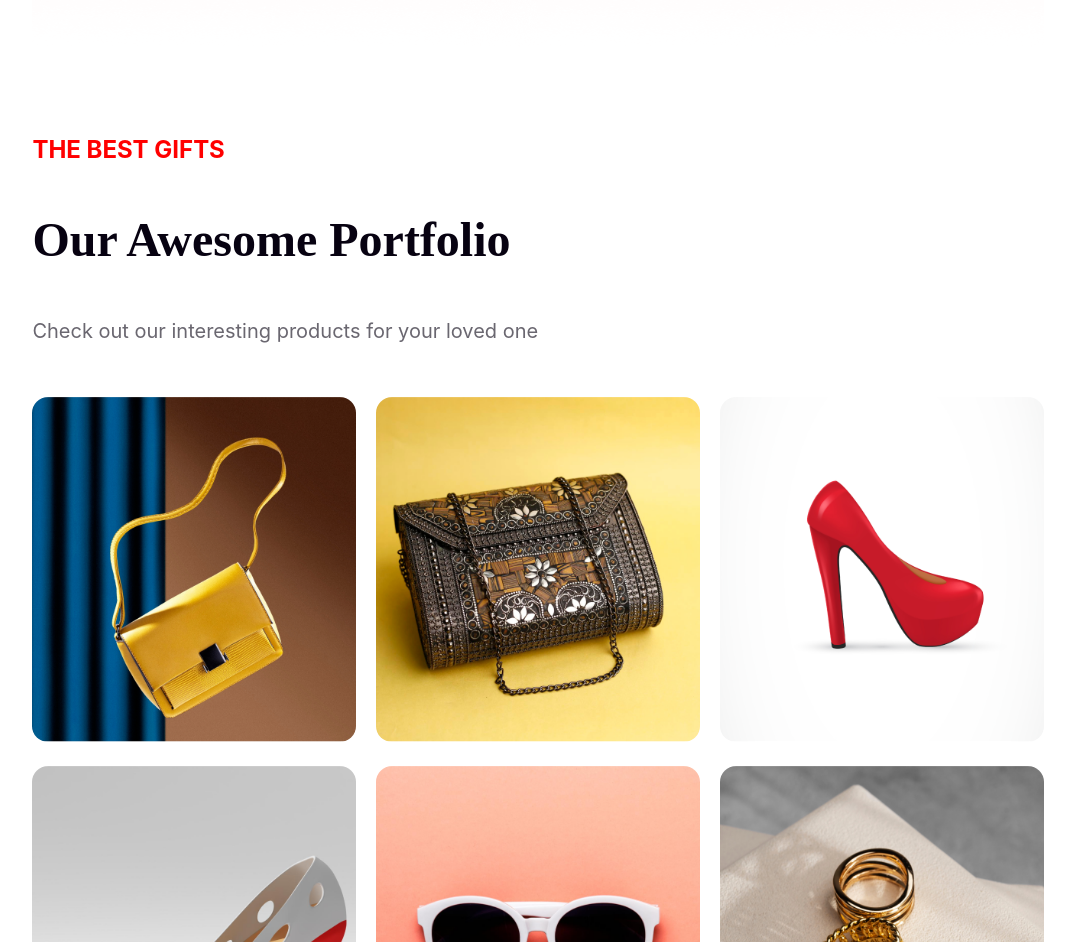
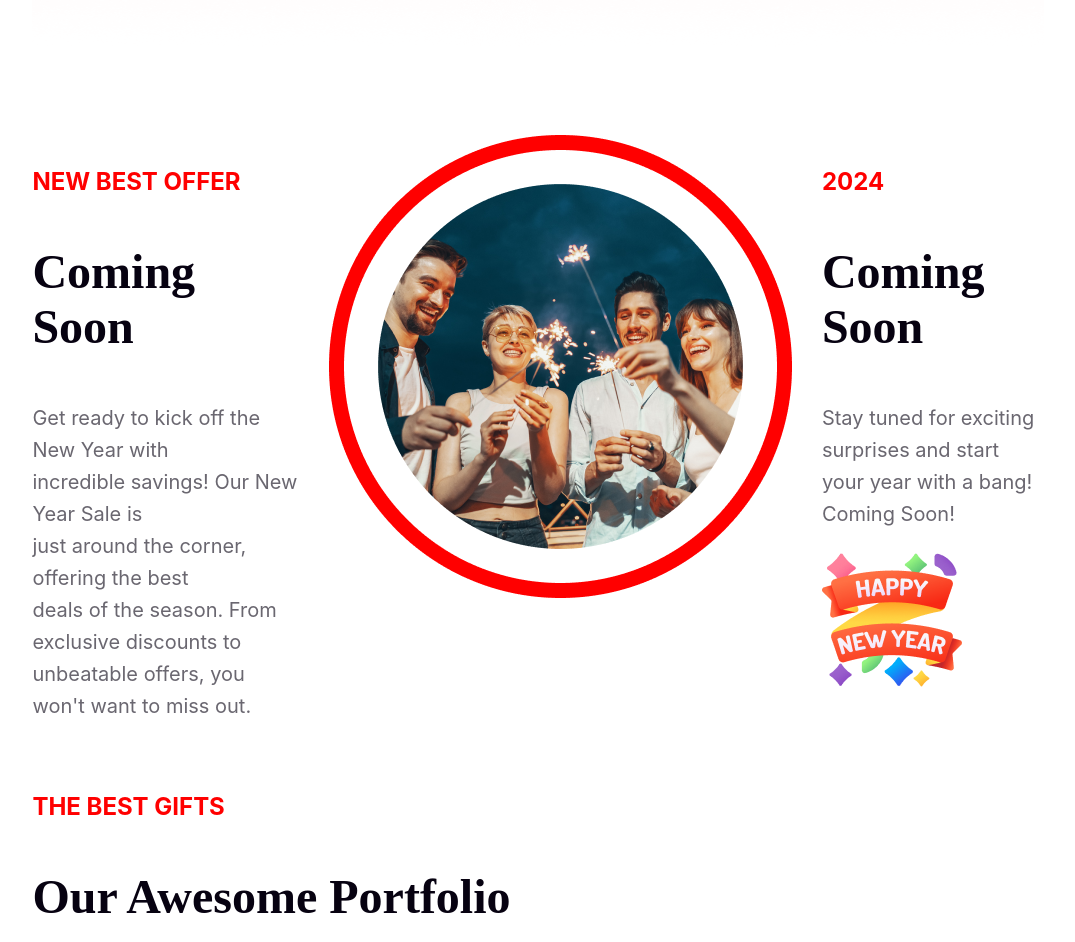
Before and after one commit to Muntahamasuma/My-frist-assaignment, a plain HTML site: page index.html in a window 1280 px wide. Shown: the part 2120-3062 px from the top of the page, without its empty margins (102-1177 px from the left). Drawn offline with Linux system fonts and the light colour scheme.

Commit message:
added new offer section

```diff
--- a/index.html
+++ b/index.html
@@ -29,6 +29,28 @@
         <button class="btn">join now</button>
     </div>
     </header>
+    <!-- flexed-div -->
+    <div id="column" class="flexed-div">
+        <div>
+            <h4>NEW BEST OFFER</h4>
+        <h3>Coming Soon</h3>
+        <p>Get ready to kick off the New Year with<br> incredible savings! Our New Year Sale is <br> just around the corner, offering the best <br> deals of the season. From exclusive discounts to unbeatable offers, you won't want to miss out.
+        </p>
+        </div>
+        <div>
+            <img src="styles/resources/Group 20.png" alt="">
+        </div>
+        <div>
+            <h4>2024</h4>
+        <h3>Coming Soon</h3>
+        <p>Stay tuned for exciting surprises and start your year with a bang! Coming Soon!
+        </p>
+        <img src="styles/resources/Group 96.png" alt="">
+        </div>
+    </div>
+     <!--flexed div close  -->
+
+     <!-- WHAT IS FUNCTIONAL section -->
     <div id="column">
         <h4>THE BEST GIFTS</h4>
         <h3>Our Awesome Portfolio</h3>
--- a/styles/style.css
+++ b/styles/style.css
@@ -113,6 +113,11 @@ text-transform: uppercase;
 border-style: none;
 cursor: pointer;
 }
+.flexed-div{
+    display: flex;
+    margin: auto;
+    gap: 30px;
+}
 #column{
     width: 80%;
     max-width: 1320px;
```
Also changed, not shown: styles/resources/Group 20.png (added).
